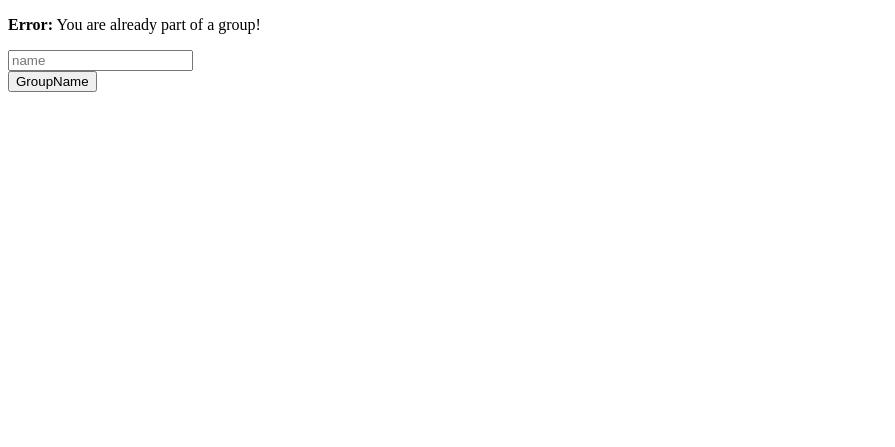
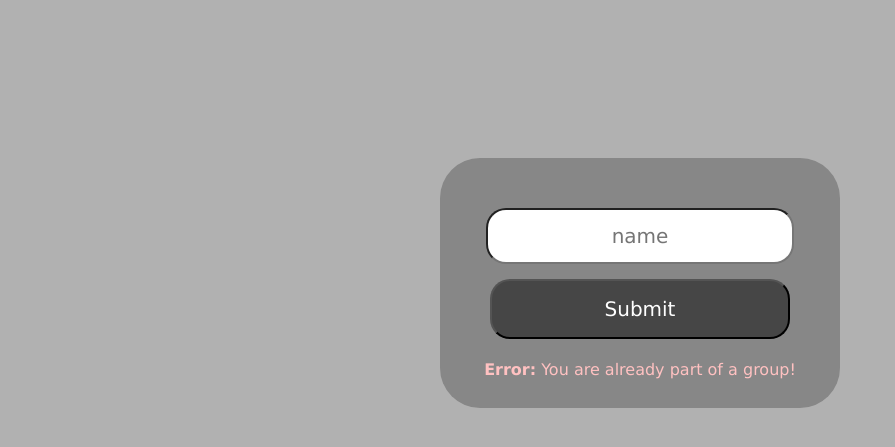
Before and after one commit to yssgood/We-J-, a Flask app: page /createGroupAuth in a window 1280 px wide. Shown: the top 447 px of the page, without its empty margins (0-895 px from the left). Run offline with Flask 2, Linux system fonts and the light colour scheme; the visitor is signed in with stand-in values (Sample User, id 1).

Commit message:
Create group + homepage UI and Youtube link parsing

```diff
--- a/app.py
+++ b/app.py
@@ -1,8 +1,9 @@
 import json
 import datetime
 import pymysql.cursors
-from flask_socketio import SocketIO, emit, join_room, leave_room
-from flask import Flask, render_template, request, session, redirect
+from urllib.parse import parse_qs, urlparse
+from flask_socketio import emit, join_room, leave_room, SocketIO
+from flask import Flask, redirect, render_template, request, session
 
 from modules.user import User
 from modules.group import Group
@@ -192,8 +193,13 @@ def sendMessage(message):
 		 {'msg': datetime.datetime.now().strftime('[%I:%M:%S %p] ')
 		 + session['username'] + ': ' + message['msg']}, room=session['group'])
 
-@socketio.on('broadcastSong', namespace='/group')
+@socketio.on('fetchSong', namespace='/group')
 def fetchSong(message):
+	try:
+		videoID = parse_qs(urlparse(message['msg']).query)['v'][0]
+		message['msg'] = videoID
+	except:
+		pass
 	group = getGroupObject(session['group'])
 	if group is None:
 		return
--- /dev/null
+++ b/static/css/createGroup.css
@@ -0,0 +1,47 @@
+body {
+    background-color: #b1b1b1;
+}
+
+.container {
+    top: 150px;
+    width: 400px;
+    height: 250px;
+    margin: 0 auto;
+    position: relative;
+    text-align: center;
+    border-radius: 40px;
+    background-color: #878787;
+}
+
+.container .error{
+    top: 20px;
+    color: #ffc1c1;
+    position: relative;
+    font-family: verdana;
+}
+
+.container input[type="text"] {
+    top: 50px;
+    width: 300px;
+    height: 50px;
+    font-size: 20px;
+    background: #fff;
+    position: relative;
+    text-align: center;
+    border-radius: 20px;
+    margin-bottom: 15px;
+    font-family: verdana;
+}
+
+.container input[type="submit"] {
+    top: 50px;
+    width: 300px;
+    height: 60px;
+    color: white;
+    font-size: 20px;
+    position: relative;
+    border-radius: 20px;
+    margin-bottom: 15px;
+    font-family: verdana;
+    background-color: #464646;
+}
--- a/static/js/groupPage.js
+++ b/static/js/groupPage.js
@@ -46,7 +46,7 @@ $(document).ready(function() {
         if (key.keyCode == 13) {
             var song = $('#DJInput input').val();
             $('#DJInput input').val('');
-            socket.emit('broadcastSong', {
+            socket.emit('fetchSong', {
                 msg: song
             });
         }
--- a/templates/creategroup.html
+++ b/templates/creategroup.html
@@ -2,13 +2,19 @@
 <html>
     <head>
         <title>Create Group</title>
+        <link href="../static/css/createGroup.css" type="text/css" rel="stylesheet">
     </head>
     <body>
+        <div class="container">
+            <form action="/createGroupAuth" method="POST">
+				<input type="text" name="GroupName" placeholder="name" required></br>
+				<input type="submit" value=Submit />
+            </form>
+            <div class="error">
 		        {% if error %}
 		            <p class="error"><strong>Error:</strong> {{error}}</p>
 		        {% endif %}
-		<form action="/createGroupAuth" method="POST">
-			<input type="text" name="GroupName" placeholder="name" required></br>
-			<input type="submit" value=GroupName />
+	    	</div>
+        </div>
     </body>
 </html>
```
Also changed, not shown: static/css/home.css (added, +22 -0 lines), templates/home.html (+11 -9 lines). Lines whose indentation alone changed are shown as unchanged.
